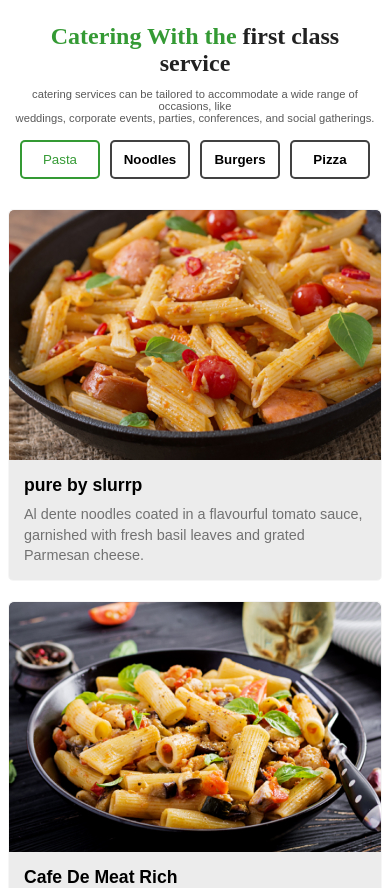
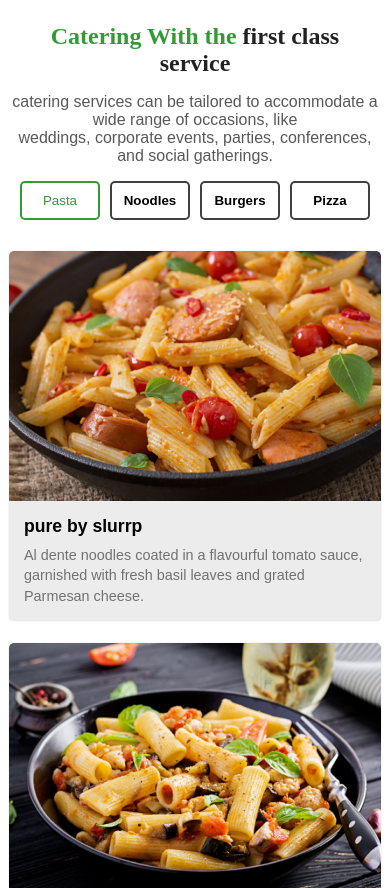
Before and after one commit to festybam123/restaurant, a React (Vite) app: page / in a window 390 px wide. Shown: the part 2780-3668 px from the top of the page. Built offline with nearby package versions, Linux system fonts and the light colour scheme.

Commit message:
mobile responsiveness

```diff
--- a/src/App.css
+++ b/src/App.css
@@ -774,6 +774,8 @@
   .section__4 { flex-direction: column; }
   .section4__content { text-align: center; }
   .section4__content h2 { font-size: 1.5rem; }
+  .section4__content p { font-size: 1rem; }
+  .section4__content h2 span{ text-align: center;}
   .btn__cnt { flex-wrap: wrap; justify-content: center; gap: 10px; }
   .gallery2_grid { flex-direction: column; }
 
```
